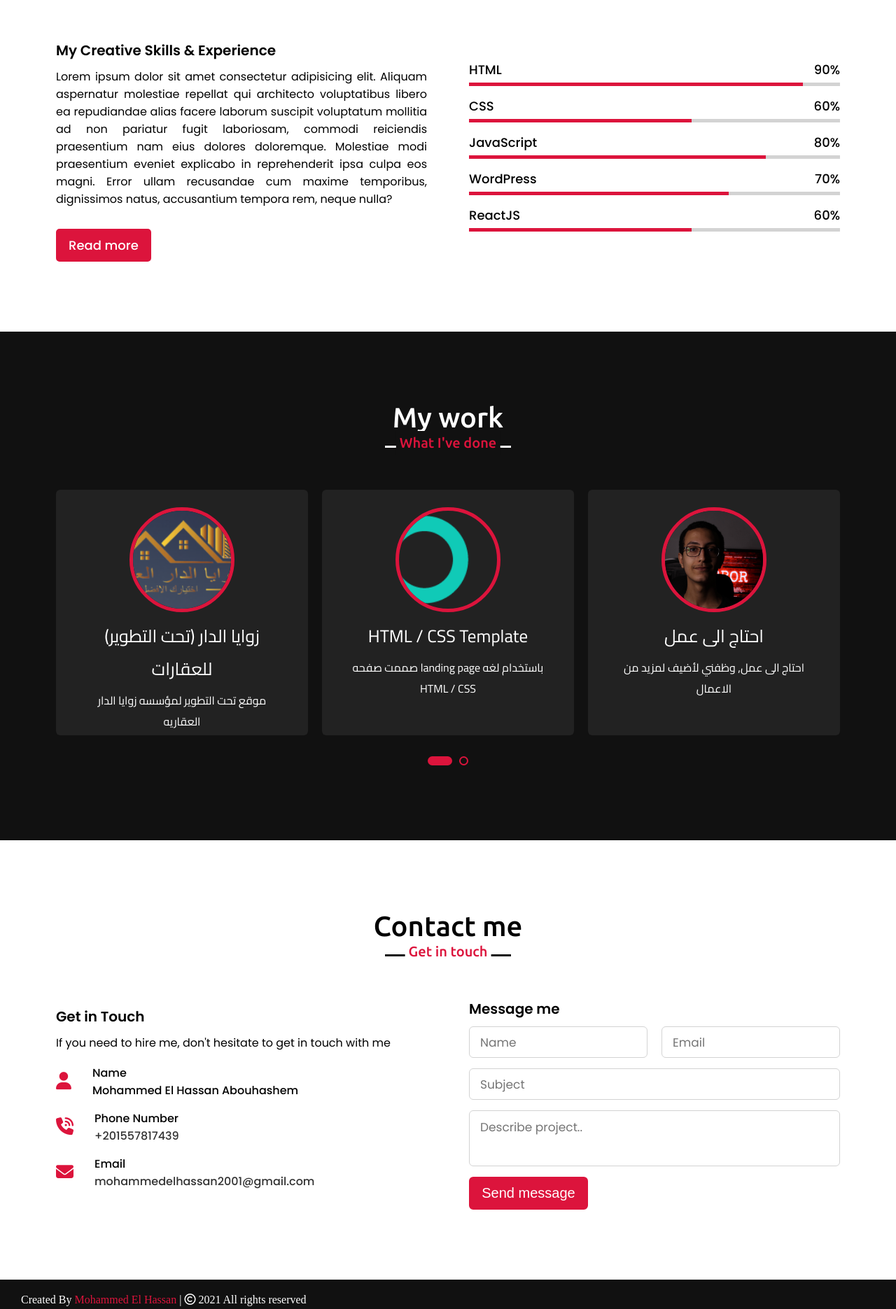
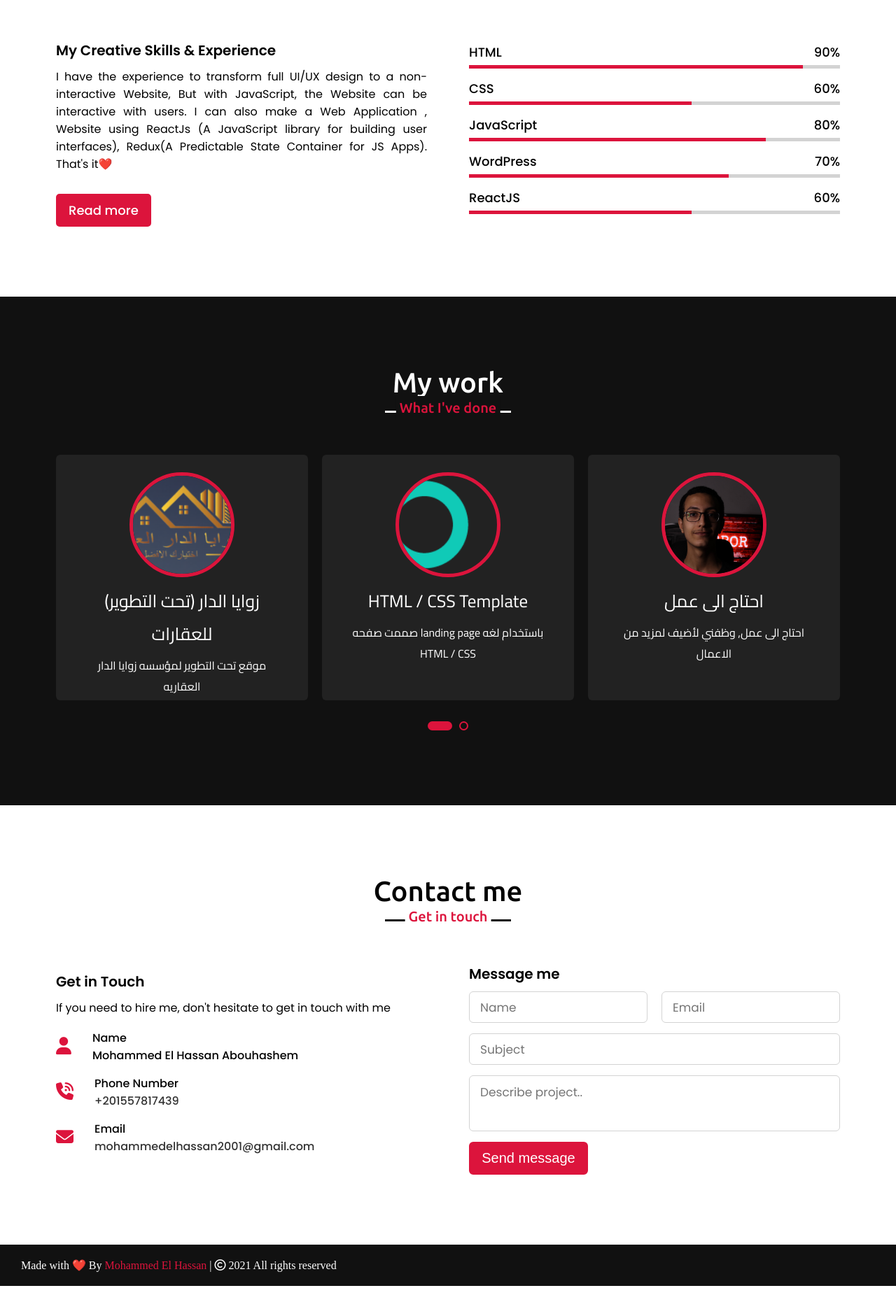
Before and after one commit to MohamedElHassan/My-Portfolio-Website, a plain HTML site: page index.html in a window 1280 px wide. Shown: the part 2249-4120 px from the top of the page at 70% size. After the commit the page ends 4087 px from the top, so only its background shows below. Drawn offline with nearby package versions, Linux system fonts and the light colour scheme.

Commit message:
Edited index.html

```diff
--- a/index.html
+++ b/index.html
@@ -122,8 +122,8 @@
             <div class="skills-content">
                 <div class="column left">
                     <div class="text">My Creative Skills & Experience</div>
-                    <p>Lorem ipsum dolor sit amet consectetur adipisicing elit. Aliquam aspernatur molestiae repellat qui architecto voluptatibus libero ea repudiandae alias facere laborum suscipit voluptatum mollitia ad non pariatur fugit laboriosam, commodi reiciendis praesentium nam eius dolores doloremque. Molestiae modi praesentium eveniet explicabo in reprehenderit ipsa culpa eos magni. Error ullam recusandae cum maxime temporibus, dignissimos natus, accusantium tempora rem, neque nulla?</p>
-                    <a href="#">Read more</a>
+                    <p>I have the experience to transform full UI/UX design to a non-interactive Website, But with JavaScript, the Website can be interactive with users. I can also make a Web Application , Website using ReactJs (A JavaScript library for building user interfaces), Redux(A Predictable State Container for JS Apps). That's it❤️</p>
+                    <a href="https://www.linkedin.com/in/mohammed-el-hassan-463374214/">Read more</a>
                 </div>
                 <div class="column right">
                     <div class="bars">
@@ -297,7 +297,7 @@
 
     <!-- Start footer section -->
     <footer>
-        <span>Created By <a href="#">Mohammed El Hassan</a> | <span class="far fa-copyright"></span> 2021 All rights reserved </span>
+        <span>Made with ❤️ By <a href="https://www.linkedin.com/in/mohammed-el-hassan-463374214/">Mohammed El Hassan</a> | <span class="far fa-copyright"></span> 2021 All rights reserved </span>
     </footer>
 
 
```
